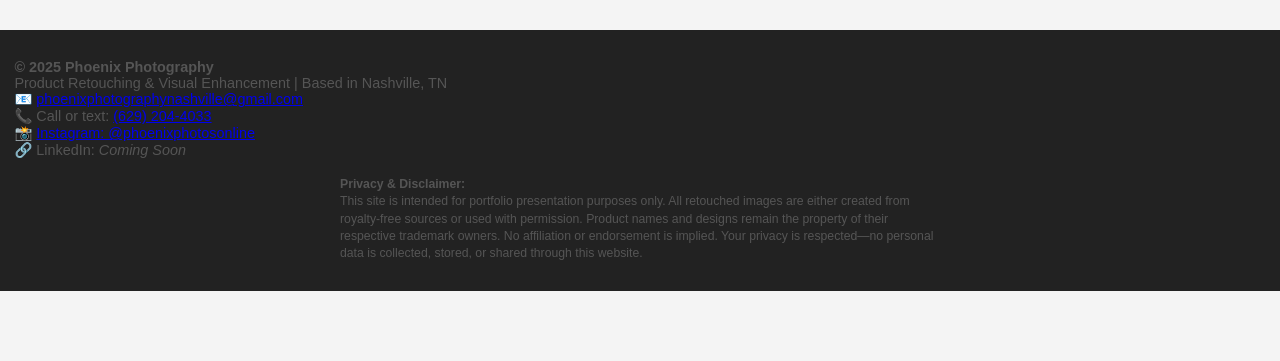
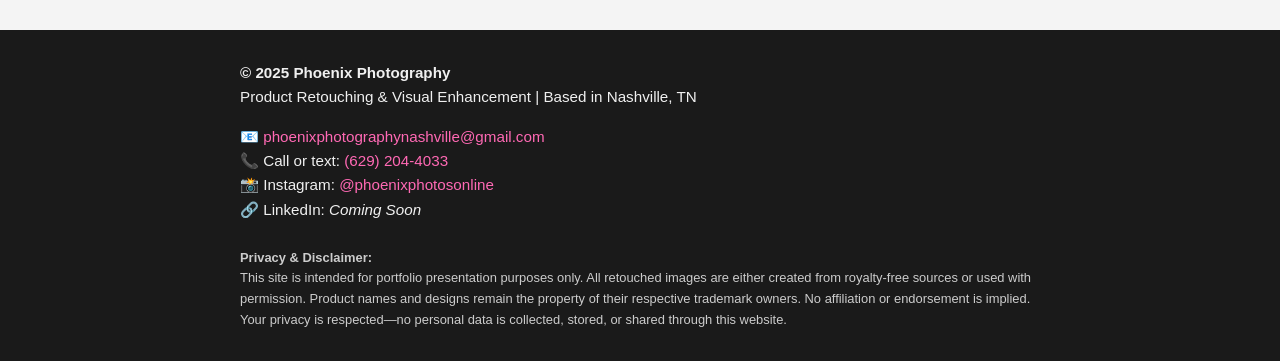
Before and after one commit to PhoenixPhotography/restoration-portfolio, a plain HTML site: page index.html in a window 1280 px wide. Shown: the part 3810-4171 px from the top of the page. Before the commit the page ends 4101 px from the top, so only its background shows below. Drawn offline with Linux system fonts and the light colour scheme.

Commit message:
Update index.html

```diff
--- a/index.html
+++ b/index.html
@@ -266,21 +266,23 @@
     </div>
   </main>
 
-<footer style="text-align: left; padding: 2em 1em; font-family: sans-serif; font-size: 0.9em; color: #555;">
-  <p><strong>© 2025 Phoenix Photography</strong><br>
-  Product Retouching & Visual Enhancement | Based in Nashville, TN</p>
+<footer style="background-color: #1a1a1a; color: #f0f0f0; padding: 2em; font-family: sans-serif; font-size: 0.95em;">
+  <div style="max-width: 800px; margin: 0 auto; text-align: left; line-height: 1.6;">
+    <p style="margin: 0 0 1em;"><strong>© 2025 Phoenix Photography</strong><br>
+    Product Retouching & Visual Enhancement | Based in Nashville, TN</p>
 
-  <p>
-    📧 <a href="mailto:phoenixphotographynashville@gmail.com">phoenixphotographynashville@gmail.com</a><br>
-    📞 Call or text: <a href="tel:+16292044033">(629) 204-4033</a><br>
-    📸 <a href="https://www.instagram.com/phoenixphotosonline/" target="_blank">Instagram: @phoenixphotosonline</a><br>
-    🔗 LinkedIn: <em>Coming Soon</em>
-  </p>
+    <p style="margin: 0 0 1em;">
+      📧 <a href="mailto:phoenixphotographynashville@gmail.com" style="color: #ff69b4; text-decoration: none;">phoenixphotographynashville@gmail.com</a><br>
+      📞 Call or text: <a href="tel:+16292044033" style="color: #ff69b4; text-decoration: none;">(629) 204-4033</a><br>
+      📸 Instagram: <a href="https://www.instagram.com/phoenixphotosonline/" target="_blank" style="color: #ff69b4; text-decoration: none;">@phoenixphotosonline</a><br>
+      🔗 LinkedIn: <em>Coming Soon</em>
+    </p>
 
-  <p style="max-width: 600px; margin: 0 auto; font-size: 0.85em; line-height: 1.4;">
-</br>  <strong>Privacy & Disclaimer:</strong><br>
-    This site is intended for portfolio presentation purposes only. All retouched images are either created from royalty-free sources or used with permission. Product names and designs remain the property of their respective trademark owners. No affiliation or endorsement is implied. Your privacy is respected—no personal data is collected, stored, or shared through this website.
-  </p>
+    <p style="margin-top: 2em; font-size: 0.85em; color: #cccccc;">
+      <strong>Privacy & Disclaimer:</strong><br>
+      This site is intended for portfolio presentation purposes only. All retouched images are either created from royalty-free sources or used with permission. Product names and designs remain the property of their respective trademark owners. No affiliation or endorsement is implied. Your privacy is respected—no personal data is collected, stored, or shared through this website.
+    </p>
+  </div>
 </footer>
 
   <script>
```
